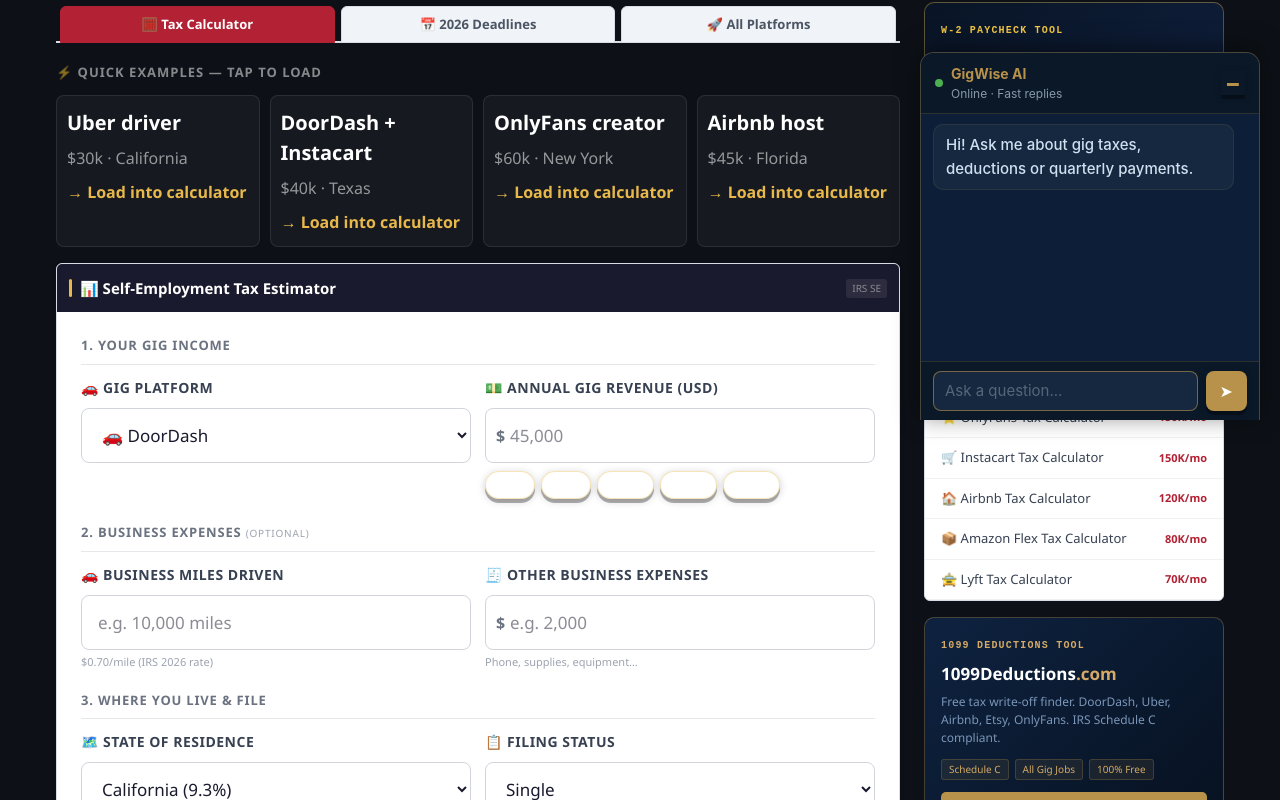
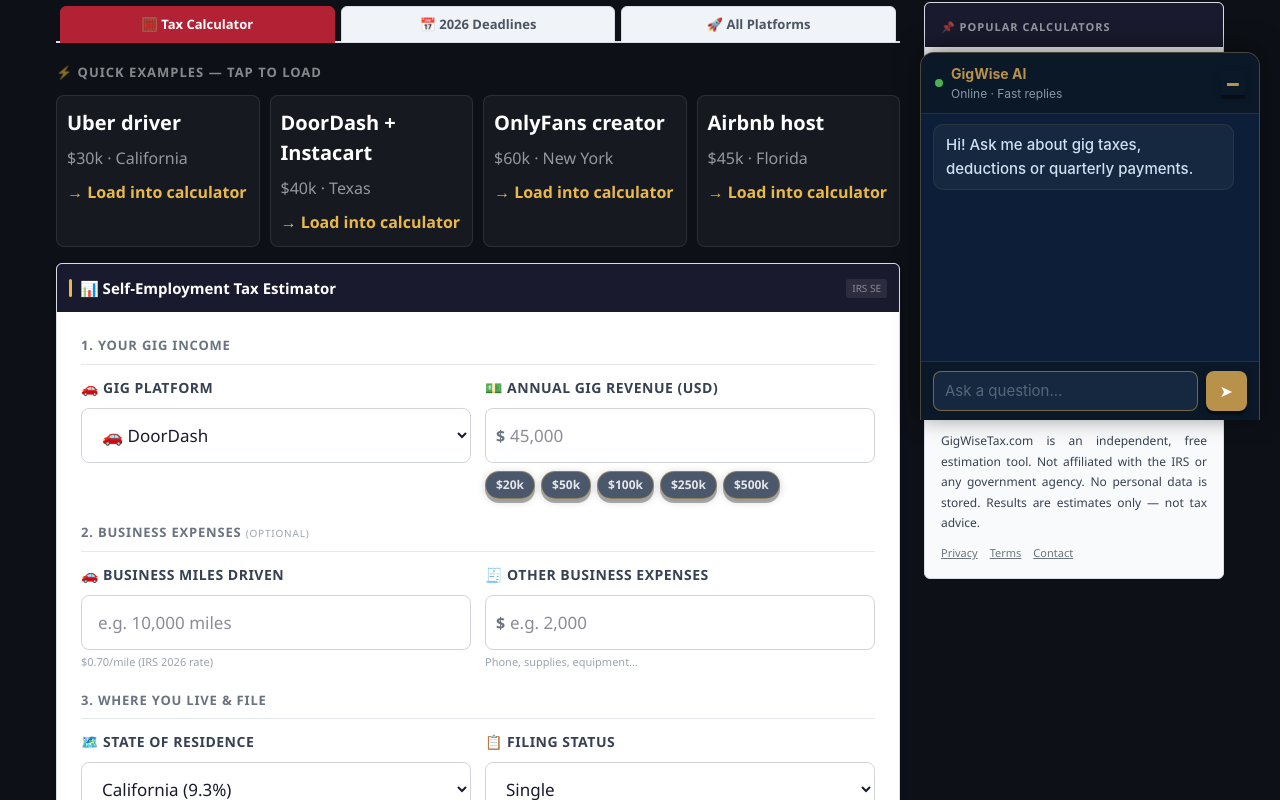
Before and after one commit to devqrcraft-ui/gigwisetax, a Next.js app: page / in a window 1280 px wide. Shown: the part 380-1180 px from the top of the page. Built offline with nearby package versions, Linux system fonts and the light colour scheme.

Commit message:
fix: move banners to bottom, fix income buttons contrast

```diff
--- a/app/home-client.tsx
+++ b/app/home-client.tsx
@@ -233,7 +233,7 @@ export default function HomeClient() {
           {/* INCOME PRESETS */}
           <div style={{display:'flex',flexWrap:'wrap',gap:'6px',marginTop:'8px',marginBottom:'4px'}}>
             {['20000','50000','100000','250000','500000'].map(v=>(
-              <button key={v} onClick={()=>setIncome(v)} style={{padding:'4px 10px',borderRadius:'20px',border:'1px solid rgba(232,184,75,0.4)',background:income===v?'rgba(232,184,75,0.2)':'rgba(255,255,255,0.04)',color:income===v?'#e8b84b':'rgba(255,255,255,0.6)',fontSize:'12px',fontWeight:600,cursor:'pointer'}}>
+              <button key={v} onClick={()=>setIncome(v)} style={{padding:'4px 10px',borderRadius:'20px',border:'1px solid rgba(232,184,75,0.4)',background:income===v?'#e8b84b':'rgba(30,45,70,0.8)',color:income===v?'#07111f':'rgba(255,255,255,0.85)',fontSize:'12px',fontWeight:600,cursor:'pointer'}}>
                 {v==='20000'?'$20k':v==='50000'?'$50k':v==='100000'?'$100k':v==='250000'?'$250k':'$500k'}
               </button>
             ))}
@@ -485,18 +485,6 @@ export default function HomeClient() {
         {/* ── SIDEBAR ── */}
         <div style={{ display: 'flex', flexDirection: 'column' as const, gap: 16 }}>
 
-          {/* OWN BANNER — privatepaycheck.com */}
-          <a href="https://privatepaycheck.com" target="_blank" rel="noopener noreferrer" style={{ textDecoration: 'none', display: 'block', background: 'linear-gradient(135deg,#091526,#102040)', border: '1px solid rgba(245,200,66,0.35)', borderRadius: 10, padding: '20px 16px' }}>
-            <div style={{ fontSize: 10, fontWeight: 700, letterSpacing: '0.12em', textTransform: 'uppercase' as const, color: '#F5C842', marginBottom: 8, fontFamily: 'monospace' }}>W-2 Paycheck Tool</div>
-            <div style={{ fontSize: 17, fontWeight: 700, color: '#fff', marginBottom: 6 }}>PrivatePaycheck<span style={{ color: '#F5C842' }}>.com</span></div>
-            <div style={{ fontSize: 12, color: '#7A96B8', marginBottom: 12, lineHeight: 1.5 }}>Free paycheck calculator for W-2 employees. All 50 states, 2026 IRS brackets. No signup.</div>
-            <div style={{ display: 'flex', gap: 6, flexWrap: 'wrap' as const, marginBottom: 12 }}>
-              <span style={{ background: 'rgba(245,200,66,0.1)', border: '1px solid rgba(245,200,66,0.25)', color: '#F5C842', fontSize: 10, padding: '2px 7px', borderRadius: 3 }}>Salary &amp; Hourly</span>
-              <span style={{ background: 'rgba(245,200,66,0.1)', border: '1px solid rgba(245,200,66,0.25)', color: '#F5C842', fontSize: 10, padding: '2px 7px', borderRadius: 3 }}>All 50 States</span>
-              <span style={{ background: 'rgba(245,200,66,0.1)', border: '1px solid rgba(245,200,66,0.25)', color: '#F5C842', fontSize: 10, padding: '2px 7px', borderRadius: 3 }}>100% Free</span>
-            </div>
-            <div style={{ background: '#F5C842', color: '#091526', fontSize: 12, fontWeight: 700, padding: '9px 0', borderRadius: 5, textAlign: 'center' as const }}>Calculate My Paycheck ›</div>
-          </a>
 
           {/* QUICK LINKS */}
           <div style={{ background: '#fff', border: '1px solid #d8dce6', borderRadius: 6, overflow: 'hidden' as const }}>
@@ -513,18 +501,6 @@ export default function HomeClient() {
             ))}
           </div>
 
-          {/* OWN BANNER — 1099deductions.com */}
-          <a href="https://1099deductions.com" target="_blank" rel="noopener noreferrer" style={{ textDecoration: 'none', display: 'block', background: 'linear-gradient(135deg,#0E2240,#07111F)', border: '1px solid rgba(184,146,74,0.35)', borderRadius: 10, padding: '20px 16px' }}>
-            <div style={{ fontSize: 10, fontWeight: 700, letterSpacing: '0.12em', textTransform: 'uppercase' as const, color: '#D4AA66', marginBottom: 8, fontFamily: 'monospace' }}>1099 Deductions Tool</div>
-            <div style={{ fontSize: 17, fontWeight: 700, color: '#fff', marginBottom: 6 }}>1099Deductions<span style={{ color: '#D4AA66' }}>.com</span></div>
-            <div style={{ fontSize: 12, color: '#7A96B8', marginBottom: 12, lineHeight: 1.5 }}>Free tax write-off finder. DoorDash, Uber, Airbnb, Etsy, OnlyFans. IRS Schedule C compliant.</div>
-            <div style={{ display: 'flex', gap: 6, flexWrap: 'wrap' as const, marginBottom: 12 }}>
-              <span style={{ background: 'rgba(184,146,74,0.1)', border: '1px solid rgba(184,146,74,0.25)', color: '#D4AA66', fontSize: 10, padding: '2px 7px', borderRadius: 3 }}>Schedule C</span>
-              <span style={{ background: 'rgba(184,146,74,0.1)', border: '1px solid rgba(184,146,74,0.25)', color: '#D4AA66', fontSize: 10, padding: '2px 7px', borderRadius: 3 }}>All Gig Jobs</span>
-              <span style={{ background: 'rgba(184,146,74,0.1)', border: '1px solid rgba(184,146,74,0.25)', color: '#D4AA66', fontSize: 10, padding: '2px 7px', borderRadius: 3 }}>100% Free</span>
-            </div>
-            <div style={{ background: '#B8924A', color: '#07111F', fontSize: 12, fontWeight: 700, padding: '9px 0', borderRadius: 5, textAlign: 'center' as const }}>Find My Deductions ›</div>
-          </a>
 
           {/* TRUST */}
           <div style={{ background: '#f8fafc', border: '1px solid #d8dce6', borderRadius: 6, padding: 16 }}>
@@ -633,6 +609,28 @@ export default function HomeClient() {
         </div>
 
 
+      {/* ── PARTNER BANNERS ── */}
+      <div style={{maxWidth:1200,margin:'0 auto',padding:'0 20px 48px',display:'grid',gridTemplateColumns:'1fr 1fr',gap:16}}>
+        <a href="https://privatepaycheck.com" target="_blank" rel="noopener noreferrer" style={{textDecoration:'none',display:'flex',flexDirection:'column' as const,gap:12,background:'linear-gradient(135deg,#091526,#102040)',border:'1px solid rgba(245,200,66,0.35)',borderRadius:12,padding:'24px 20px'}}>
+          <div style={{fontSize:10,fontWeight:700,letterSpacing:'0.12em',textTransform:'uppercase' as const,color:'#F5C842',fontFamily:'monospace'}}>W-2 Paycheck Tool</div>
+          <div style={{fontSize:22,fontWeight:900,color:'#fff',lineHeight:1.1}}>PrivatePaycheck<span style={{color:'#F5C842'}}>.com</span></div>
+          <div style={{fontSize:13,color:'#7A96B8',lineHeight:1.6}}>Free paycheck calculator for W-2 employees. All 50 states, 2026 IRS brackets. No signup.</div>
+          <div style={{display:'flex',gap:6,flexWrap:'wrap' as const}}>
+            {(['Salary & Hourly','All 50 States','100% Free'] as string[]).map((t:string)=><span key={t} style={{fontSize:11,background:'rgba(245,200,66,0.1)',border:'1px solid rgba(245,200,66,0.25)',color:'#F5C842',padding:'3px 8px',borderRadius:4}}>{t}</span>)}
+          </div>
+          <div style={{background:'#F5C842',color:'#091526',fontSize:14,fontWeight:800,padding:'12px 0',borderRadius:8,textAlign:'center' as const}}>Calculate My Paycheck →</div>
+        </a>
+        <a href="https://1099deductions.com" target="_blank" rel="noopener noreferrer" style={{textDecoration:'none',display:'flex',flexDirection:'column' as const,gap:12,background:'linear-gradient(135deg,#0E2240,#07111F)',border:'1px solid rgba(184,146,74,0.35)',borderRadius:12,padding:'24px 20px'}}>
+          <div style={{fontSize:10,fontWeight:700,letterSpacing:'0.12em',textTransform:'uppercase' as const,color:'#D4AA66',fontFamily:'monospace'}}>1099 Deductions Tool</div>
+          <div style={{fontSize:22,fontWeight:900,color:'#fff',lineHeight:1.1}}>1099Deductions<span style={{color:'#D4AA66'}}>.com</span></div>
+          <div style={{fontSize:13,color:'#7A96B8',lineHeight:1.6}}>Free tax write-off finder. DoorDash, Uber, Airbnb, Etsy, OnlyFans. IRS Schedule C compliant.</div>
+          <div style={{display:'flex',gap:6,flexWrap:'wrap' as const}}>
+            {(['Schedule C','All Gig Jobs','100% Free'] as string[]).map((t:string)=><span key={t} style={{fontSize:11,background:'rgba(184,146,74,0.1)',border:'1px solid rgba(184,146,74,0.25)',color:'#D4AA66',padding:'3px 8px',borderRadius:4}}>{t}</span>)}
+          </div>
+          <div style={{background:'#B8924A',color:'#07111F',fontSize:14,fontWeight:800,padding:'12px 0',borderRadius:8,textAlign:'center' as const}}>Find My Deductions →</div>
+        </a>
+      </div>
+
       </div>
 
       <style>{`
```
